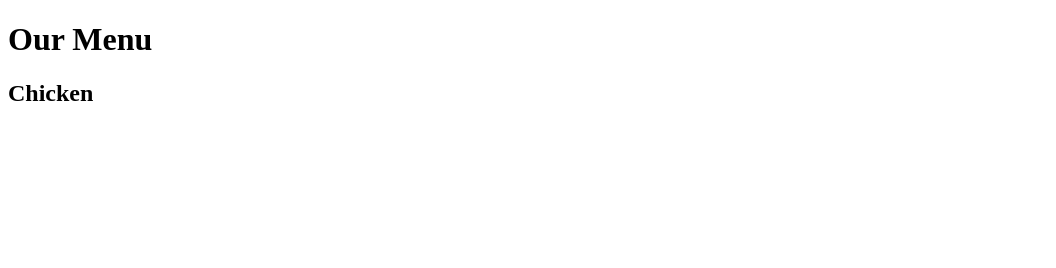
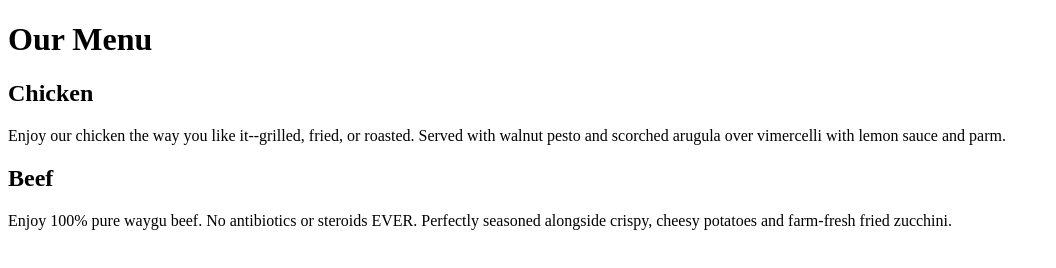
Before and after one commit to eli-kane/HTML_Coursera, a plain HTML site: page mod2_solution/index.html in a window 1280 px wide. Shown: the whole page, without its empty margins (0-1056 px from the left). Drawn offline with Linux system fonts and the light colour scheme.

Commit message:
paragraphs.

```diff
--- a/mod2_solution/index.html
+++ b/mod2_solution/index.html
@@ -8,5 +8,12 @@
 <body>
 <h1>Our Menu</h1>
 <h2>Chicken</h2>
+<div>
+	<p> Enjoy our chicken the way you like it--grilled, fried, or roasted. Served with walnut pesto and scorched arugula over vimercelli with lemon sauce and parm. </p>
+</div>
+<h2>Beef</h2>
+<div>
+	<p> Enjoy 100% pure waygu beef. No antibiotics or steroids EVER. Perfectly seasoned alongside crispy, cheesy potatoes and farm-fresh fried zucchini.</p>
+</div>
 </body>
 </html>
```
